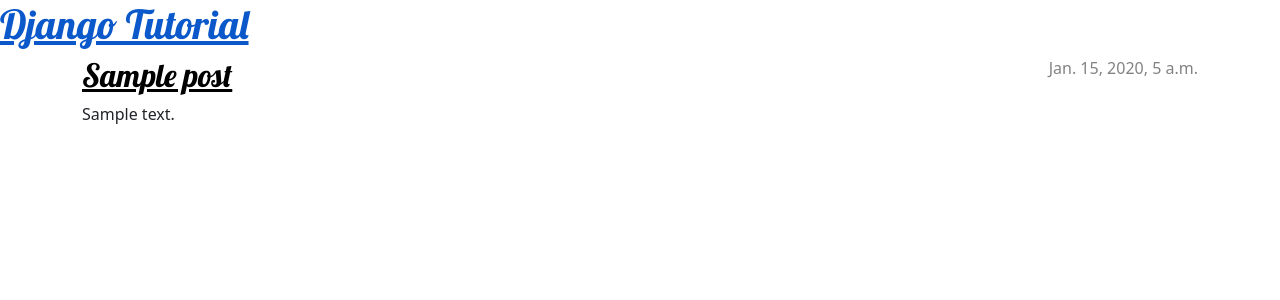
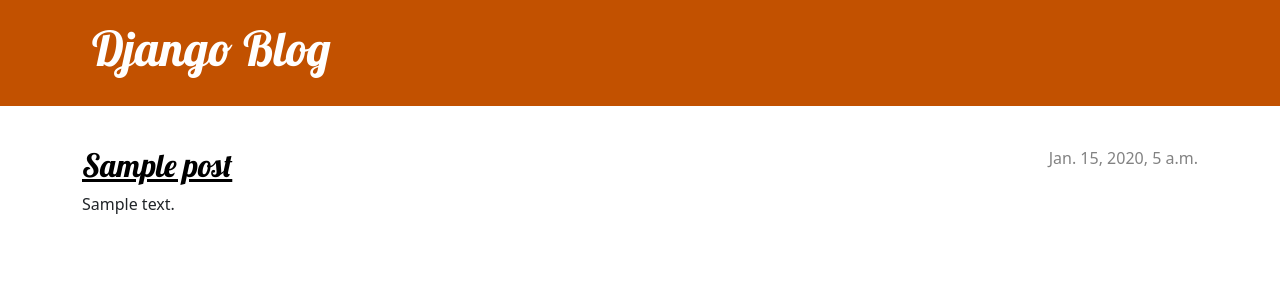
Before and after one commit to aramjee/my-first-blog, a Django app: page / in a window 1280 px wide. Shown: the top 300 px of the page. Run offline with Django 3.2, Linux system fonts and the light colour scheme; tables that the repository leaves empty hold one stand-in row (values such as "Sample post").

Commit message:
Added files, and modifed post_list html.

```diff
--- /dev/null
+++ b/blog/templates/blog/base.html
@@ -0,0 +1,27 @@
+{% load static %} <!-- This is to add static files, tells HTML we added CSS, loads tag 'static'' which enables you to embed links for static files-->
+
+<!DOCTYPE html>
+<html>
+	<head>
+		<title>Amit's Blog</title>
+		<link rel="stylesheet" href="https://cdn.jsdelivr.net/npm/bootstrap@5.1.3/dist/css/bootstrap.min.css" integrity="sha384-1BmE4kWBq78iYhFldvKuhfTAU6auU8tT94WrHftjDbrCEXSU1oBoqyl2QvZ6jIW3" crossorigin="anonymous">
+		<link href="//fonts.googleapis.com/css?family=Lobster&subset=latin,latin-ext" rel="stylesheet" type="text/css">
+		<link rel="stylesheet" href="{% static 'css/blog.css' %}">
+
+</head>
+<body>
+    <header class="page-header">
+      <div class="container">
+          <h1><a href="/">Django Blog</a></h1>
+      </div>
+    </header>
+    <main class="container">
+        <div class="row">
+            <div class="col">
+            {% block content %}
+            {% endblock %}
+            </div>
+        </div>
+    </main>
+</body>
+</html>
--- a/blog/templates/blog/post_list.html
+++ b/blog/templates/blog/post_list.html
@@ -1,37 +1,13 @@
-{% load static %} <!-- This is to add static files, tells HTML we added CSS, loads tag 'static'' which enables you to embed links for static files-->
+{% extends 'blog/base.html' %}
 
-<!DOCTYPE html>
-<html>
-	<head>
-		<title>Amit's Blog</title>
-		<link rel="stylesheet" href="https://cdn.jsdelivr.net/npm/bootstrap@5.1.3/dist/css/bootstrap.min.css" integrity="sha384-1BmE4kWBq78iYhFldvKuhfTAU6auU8tT94WrHftjDbrCEXSU1oBoqyl2QvZ6jIW3" crossorigin="anonymous">
-		<link href="//fonts.googleapis.com/css?family=Lobster&subset=latin,latin-ext" rel="stylesheet" type="text/css">
-		<link rel="stylesheet" href="{% static 'css/blog.css' %}">
-
-</head>
-<body>
-	<header>
-        <h1><a href="/">Django Tutorial</a></h1>
-</header>
-<main class="container">
-    <div class="row">
-        <div class="col">
 {% block content %}
     {% for post in posts %}
         <article class="post">
             <time class="date">
                 {{ post.published_date }}
             </time>
-                    <h2><a href="{% url 'post_detail' pk=post.pk %}">{{ post.title }}</a></h2> <!--access to the primary key-->
+            <h2><a href="{% url 'post_detail' pk=post.pk %}">{{ post.title }}</a></h2>
             <p>{{ post.text|linebreaksbr }}</p>
         </article>
     {% endfor %}
 {% endblock %}
-        </div>
-    </div>
-</main>
-        </div>
-    </div>
-</main>
-</body>
-</html>
```
Also changed, not shown: blog/templates/blog/post_detail.html (added, +13 -0 lines). Lines whose indentation alone changed are shown as unchanged.
